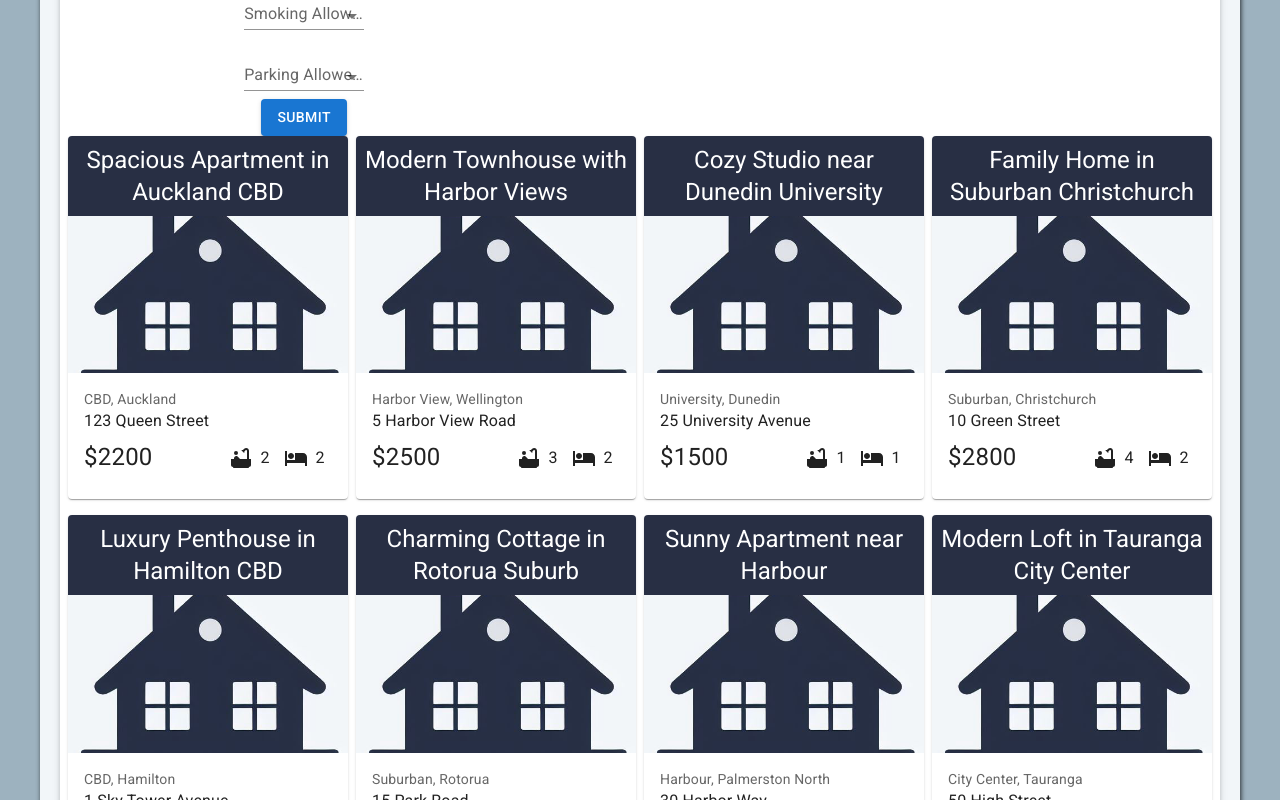
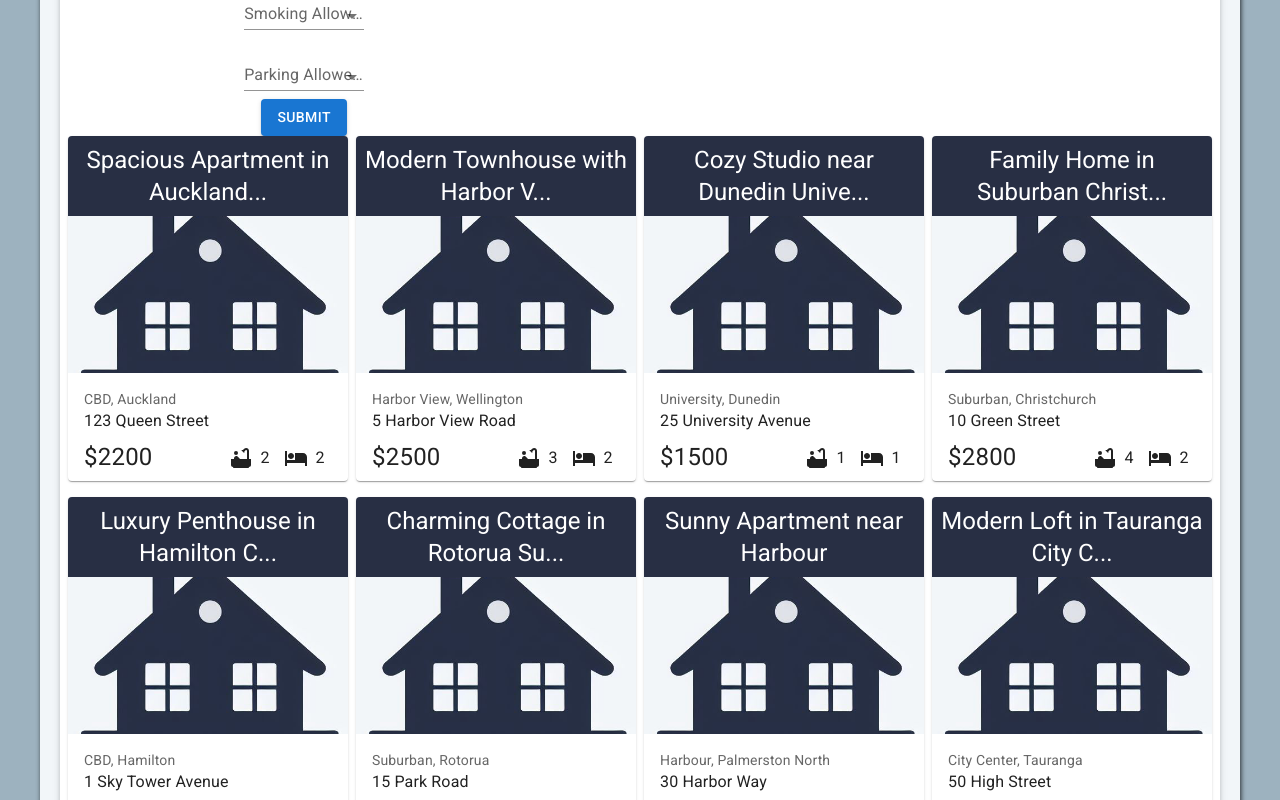
Before and after one commit to Puddle-Dev/Flatties, a React (Create React App) app in the folder flatties-frontend/: page /listing in a window 1280 px wide. Shown: the part 640-1440 px from the top of the page. Built offline with nearby package versions, Linux system fonts and the light colour scheme.

Commit message:
Update ListingCard.tsx

```diff
--- a/flatties-frontend/src/pages/listing/ListingCard.tsx
+++ b/flatties-frontend/src/pages/listing/ListingCard.tsx
@@ -27,15 +27,20 @@ interface DummyDataSchema {
 
 const ListingCard = (data: DummyDataSchema) => {
   return (
-    <Card style={{ maxWidth: 345, marginBottom: 8 }}>
+    <Card style={{ maxWidth: 345, minWidth: 250, maxHeight: 345, marginBottom: 8 }}>
       <CardActionArea component={Link} to={`/listing/${data._id}`}>
         <CardHeader
-          title={data.listingTitle}
+          title={data.listingTitle.length > 30
+            ? `${data.listingTitle.substring(0, 30)}...` // If so, truncate and add "..."
+            : data.listingTitle} // Otherwise, use the title as is
           sx={{
             background: "rgb(40,47,68)",
             color: "white",
             textAlign: "center",
             padding: "8px",
+            //whiteSpace: 'nowrap',
+            overflow: 'hidden',
+            textOverflow: 'ellipsis',
           }}
         />
         <CardMedia
```
